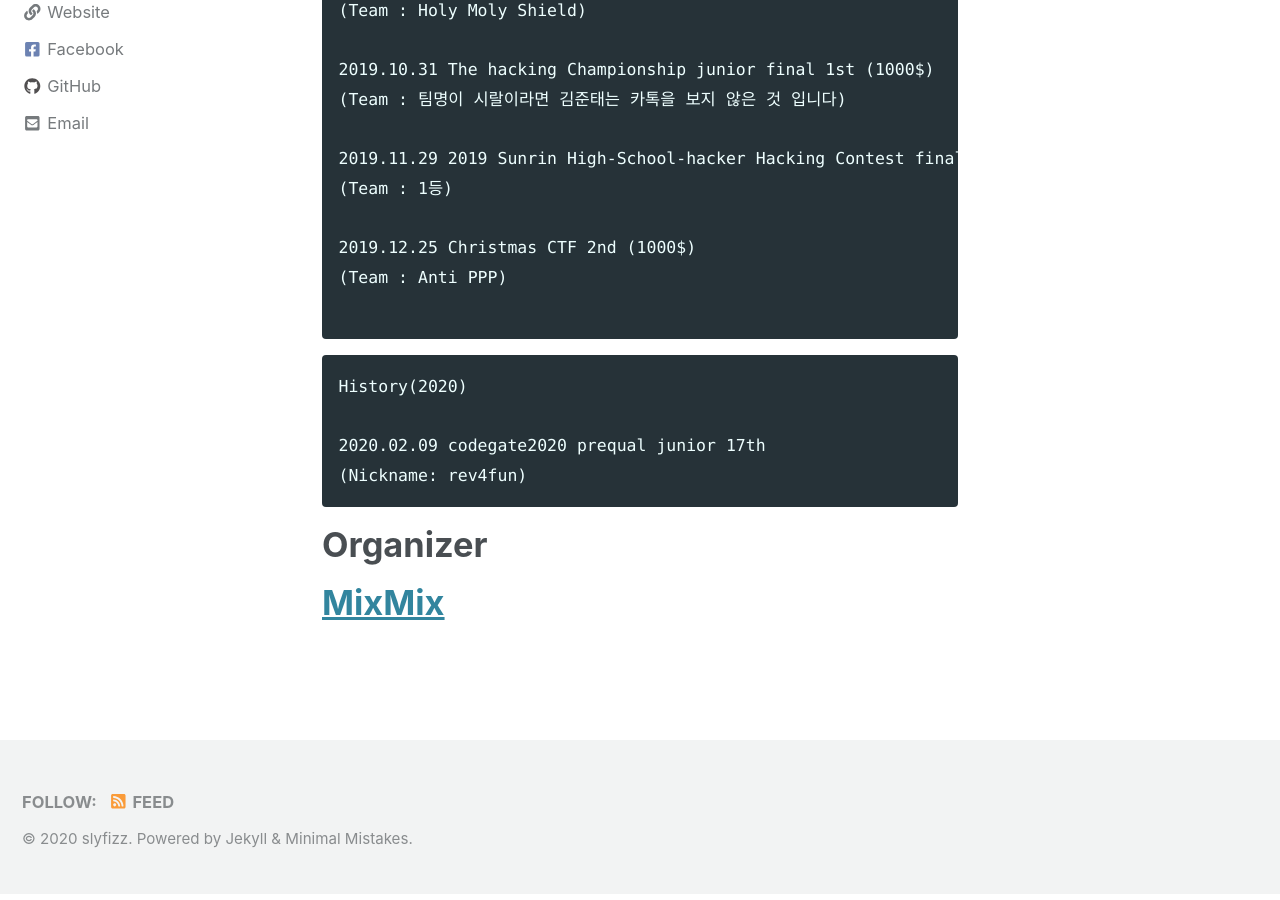
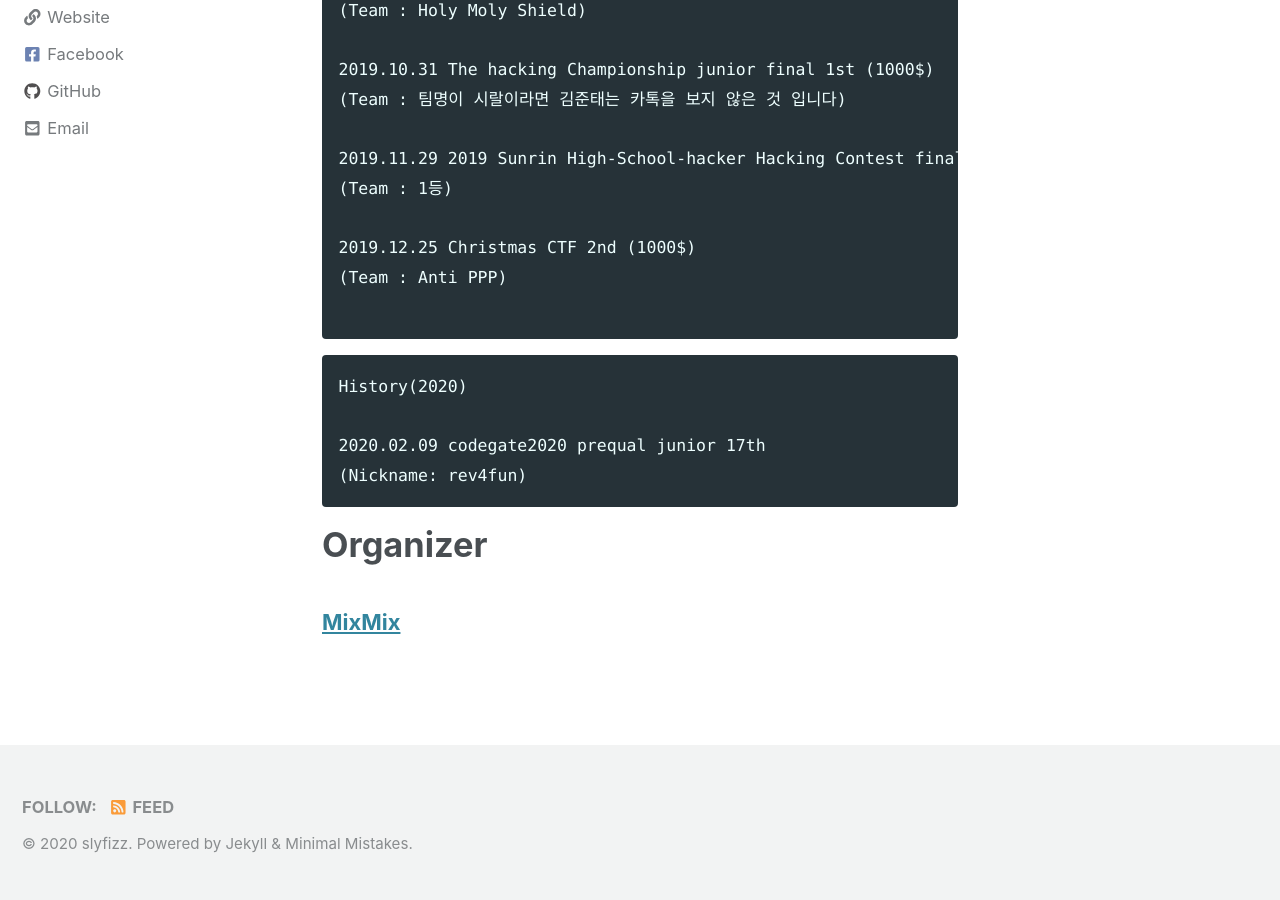
Before and after one commit to slyfizz3/slyfizz3.github.io, a Jekyll site: the page built from _pages/about.md, in a window 1280 px wide and 900 px high, scrolled down 1153 px. Built offline with Jekyll 4.4.1, drawn with Linux system fonts in a browser that asks for light colours; cached includes are drawn as plain includes; nearby versions of some CDN libraries.

```diff
--- a/_pages/about.md
+++ b/_pages/about.md
@@ -60,4 +60,4 @@ History(2020)
 
 
 # Organizer
-# [MixMix](https://github.com/slyfizz3/Make-challenges/tree/master/2020DefenitCTF/MixMix)
+### [MixMix](https://github.com/slyfizz3/Make-challenges/tree/master/2020DefenitCTF/MixMix)
```
